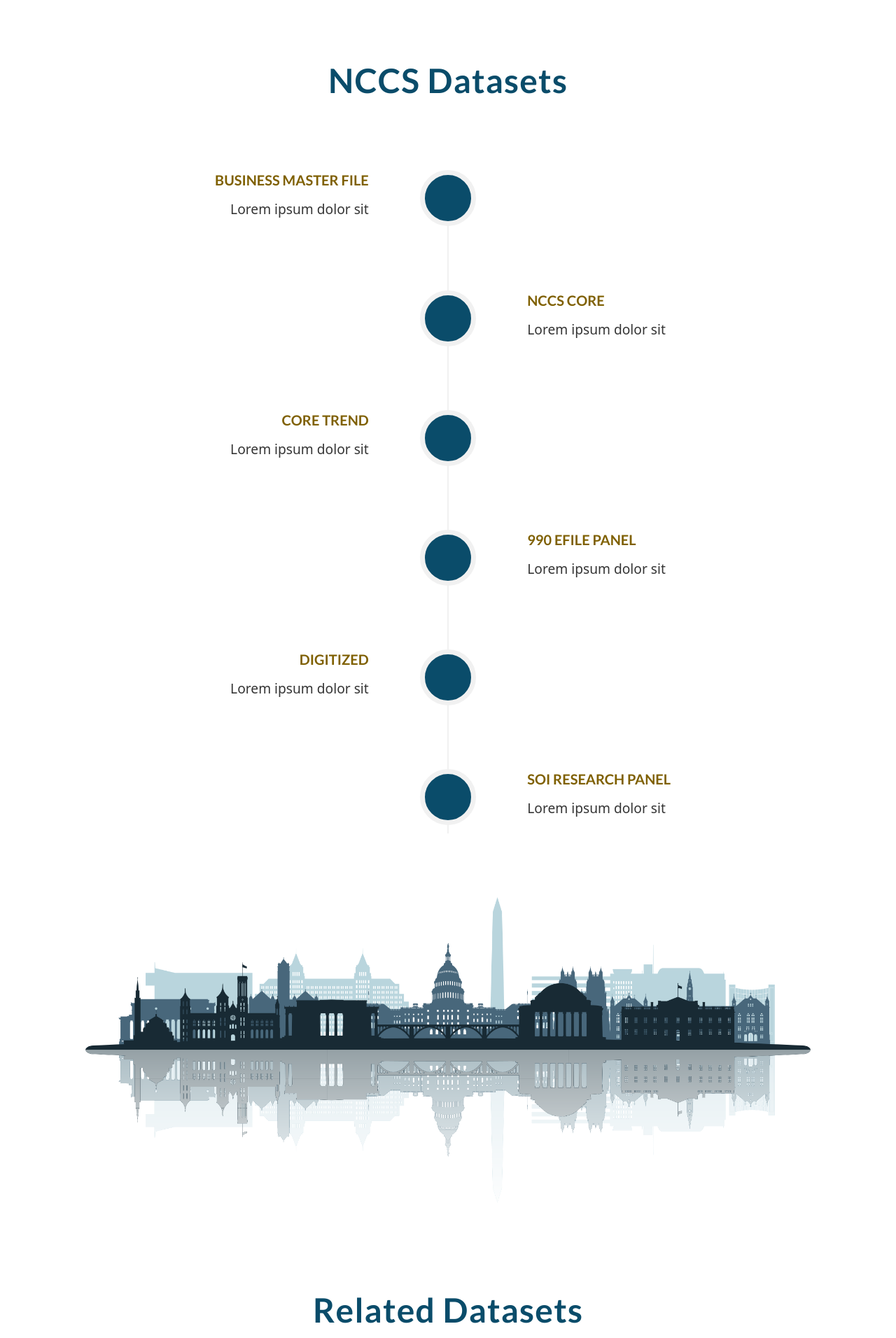
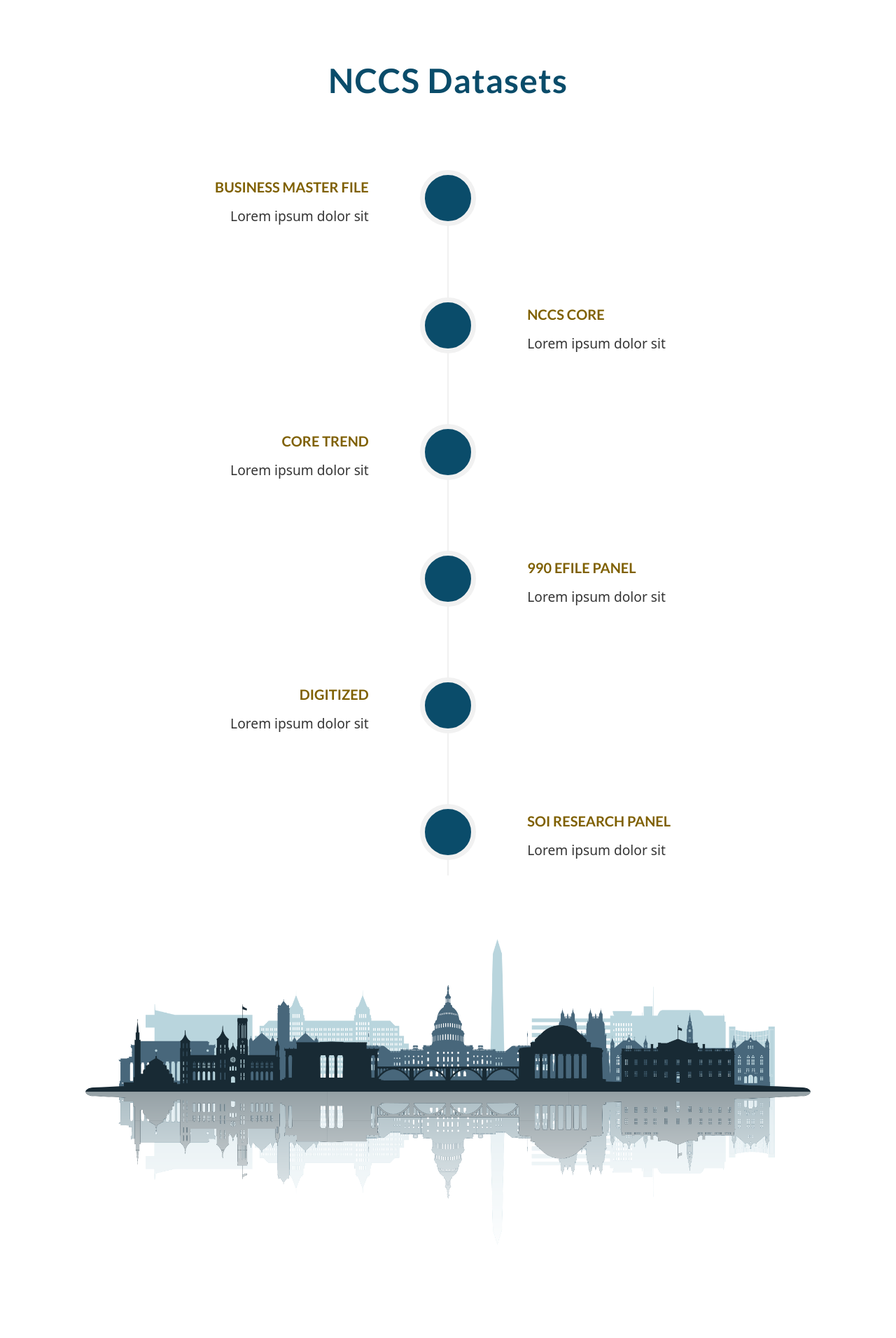
Before and after one commit to UrbanInstitute/nccs-jekyll-demo, a Jekyll site: the page built from index.md, in a window 1280 px wide. Shown: the part 732-2644 px from the top of the page at 70% size. Built offline with Jekyll 4.4.1, drawn with Linux system fonts in a browser that asks for light colours.

Commit message:
Update custom.css

```diff
--- a/assets/css/custom.css
+++ b/assets/css/custom.css
@@ -653,7 +653,7 @@ Timeline CSS
 }
 
 .timeline .timeline-heading h4 {
-    margin-top: 0;
+    margin-top: 10px;
     color: #7F6000;
 }
 
```
